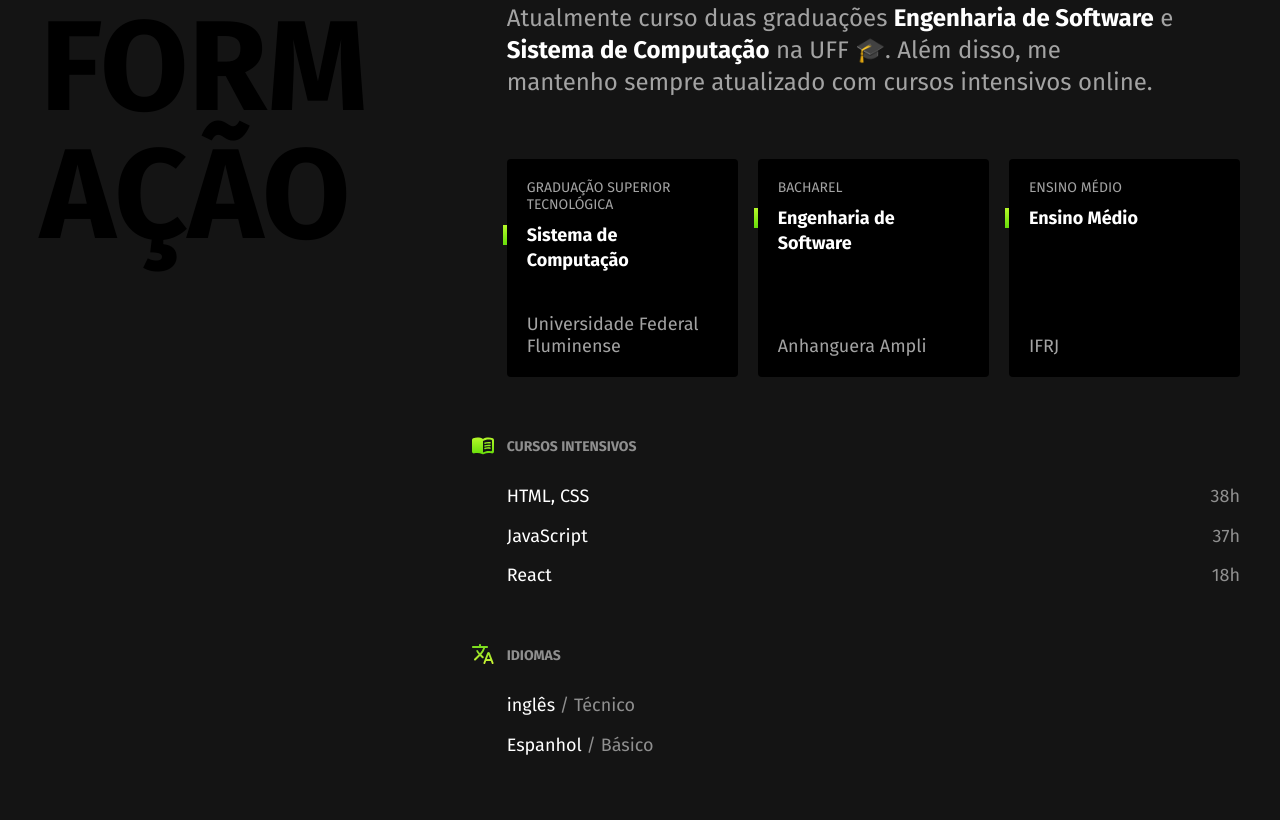
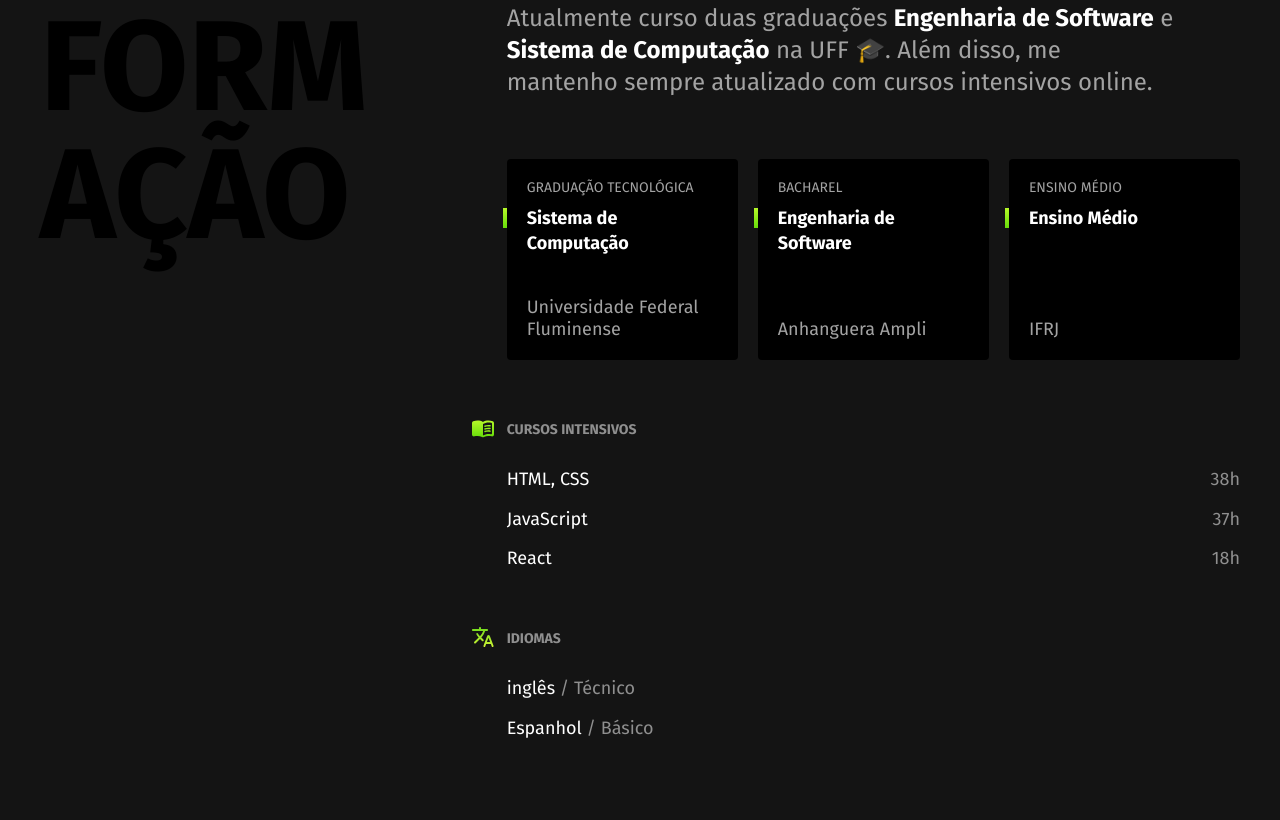
Before and after one commit to Thiagobarroso/thiagobarroso.github.io, a plain HTML site: page index.html in a window 1280 px wide. Shown: the part 1565-2385 px from the top of the page. Drawn offline with Linux system fonts and the light colour scheme.

Commit message:
Update index.html

```diff
--- a/index.html
+++ b/index.html
@@ -100,7 +100,7 @@
 
                 <ul class="faculdade-lista">
                     <li class="faculdade">
-                        <span class="faculdade-tipo">graduação superior tecnológica</span>
+                        <span class="faculdade-tipo">graduação tecnológica</span>
                         <h3 class="faculdade-curso">Sistema de Computação</h3>
                         <Span class="instituicao">Universidade Federal Fluminense</Span>
                     </li>
```
